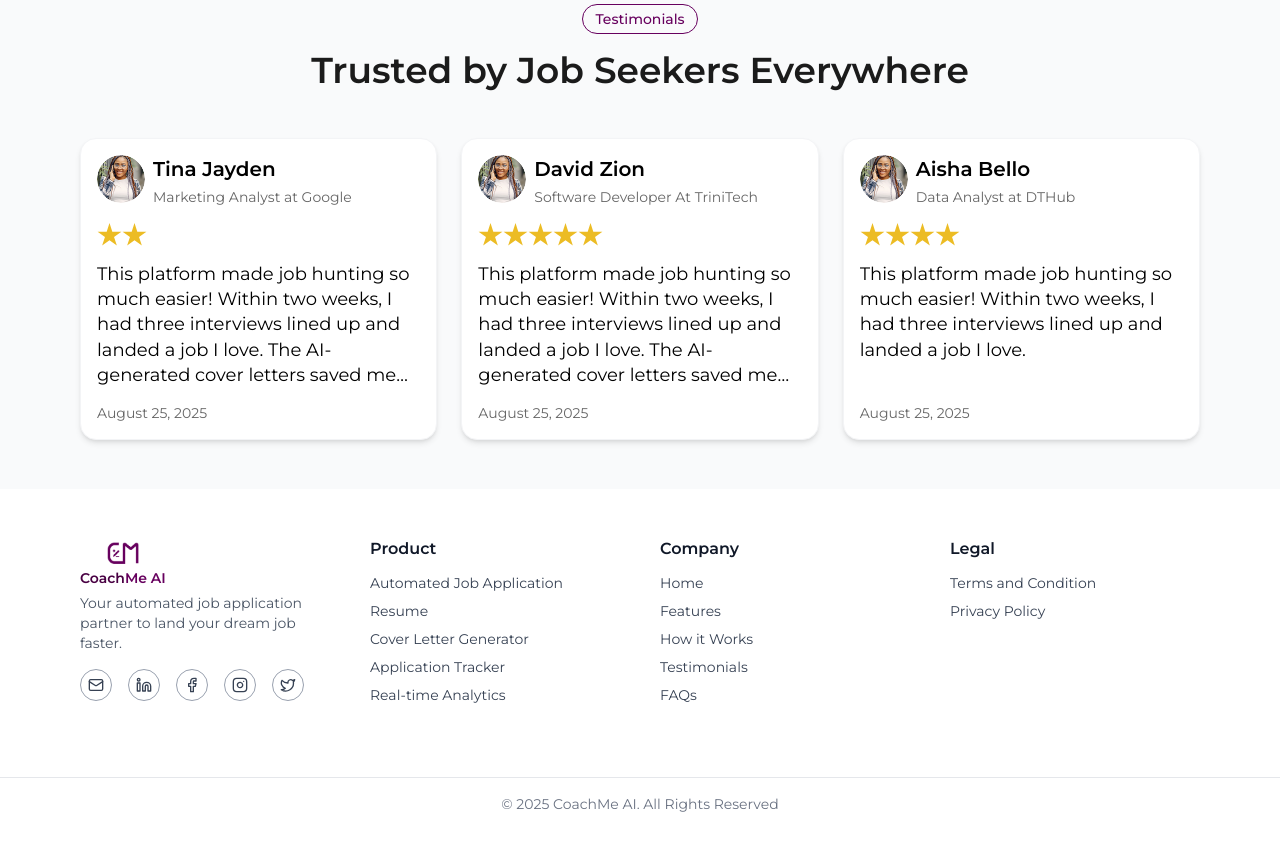
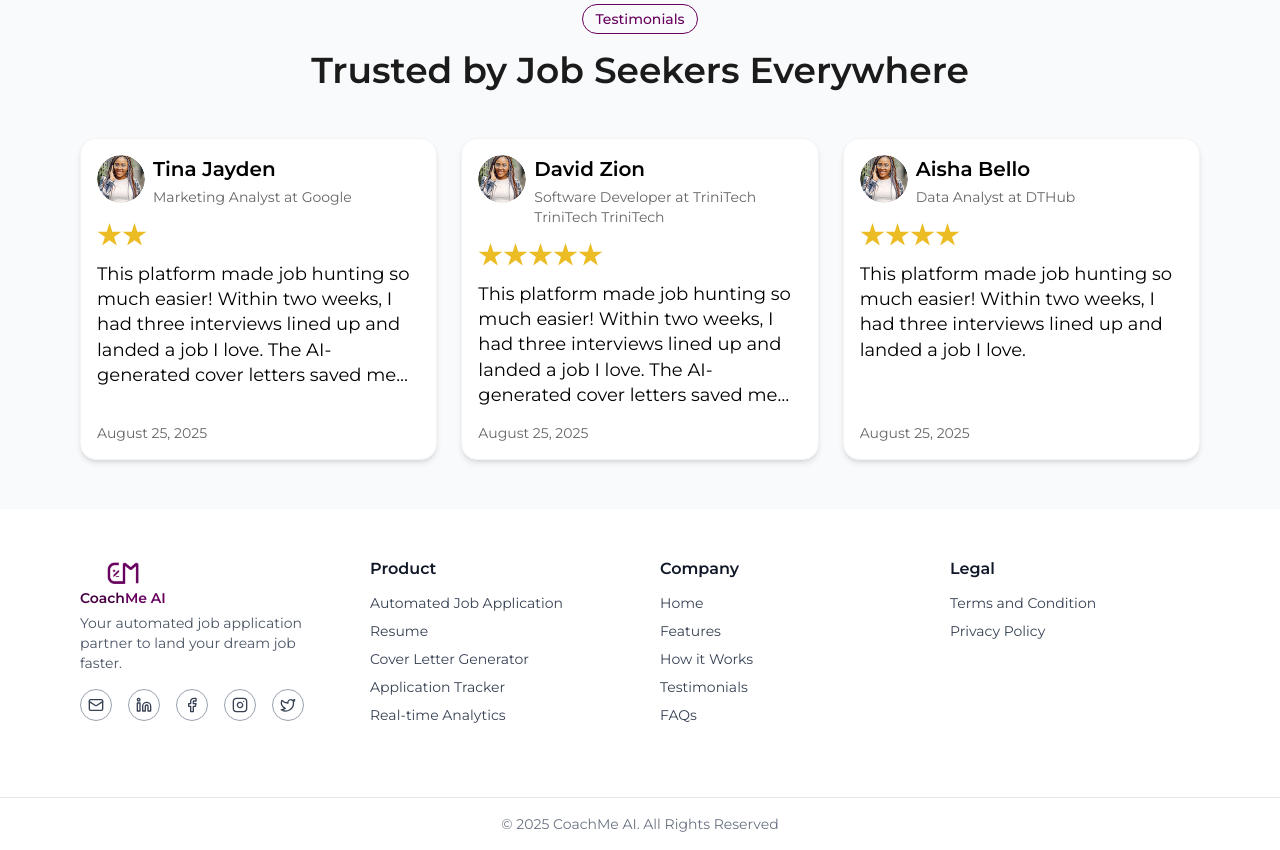
Before and after one commit to TheSkillGarage/coachme_ai, a React (Vite) app: page / in a window 1280 px wide. Shown: the part 1200-2050 px from the top of the page. Built offline with nearby package versions, Linux system fonts and the light colour scheme.

Commit message:
added companyName field and fixed height

```diff
--- a/src/pages/landing/testimonials/index.tsx
+++ b/src/pages/landing/testimonials/index.tsx
@@ -8,6 +8,7 @@ interface Testimonial {
   id: number;
   fullName: string;
   position: string;
+  companyName: string;
   rating: number;
   quote: string;
   date: string;
@@ -18,7 +19,8 @@ const testimonials: Testimonial[] = [
   {
     id: 1,
     fullName: 'Tina Jayden',
-    position: 'Marketing Analyst at Google',
+    position: 'Marketing Analyst',
+    companyName: 'Google',
     rating: 2,
     quote:
       'This platform made job hunting so much easier! Within two weeks, I had three interviews lined up and landed a job I love. The AI-generated cover letters saved me so much time.',
@@ -28,7 +30,8 @@ const testimonials: Testimonial[] = [
   {
     id: 2,
     fullName: 'David Zion',
-    position: 'Software Developer At TriniTech',
+    position: 'Software Developer',
+    companyName: 'TriniTech TriniTech TriniTech',
     rating: 5,
     quote:
       'This platform made job hunting so much easier! Within two weeks, I had three interviews lined up and landed a job I love. The AI-generated cover letters saved me so much time. I’ve used several job platforms before, but this one is on another level. From personalized job recommendations to optimized cover letters, it’s a game changer.',
@@ -38,7 +41,8 @@ const testimonials: Testimonial[] = [
   {
     id: 3,
     fullName: 'Aisha Bello',
-    position: 'Data Analyst at DTHub',
+    position: 'Data Analyst',
+    companyName: 'DTHub',
     rating: 4,
     quote:
       'This platform made job hunting so much easier! Within two weeks, I had three interviews lined up and landed a job I love.',
@@ -52,18 +56,20 @@ const TestimonialBlock: React.FC<{ testimonial: Testimonial }> = ({
 }) => {
   return (
     <Card
-      className="flex flex-col justify-between h-[299px] md:h-[302px]
+      className="flex flex-col justify-between min-h-[299px] md:min-h-[302px]
                min-w-[280px] w-full xl:w-[411px] xl:flex-1
                box-border p-4"
     >
       <div>
         <div className="flex gap-2 mb-4">
-          <Avatar size="lg" src={testimonial.avatarSrc} />
-          <div className="">
+          <Avatar size="lg" className="min-w-12" src={testimonial.avatarSrc} />
+          <div className="flex flex-col">
             <p className="font-semibold text-[18px] md:text-[20px] mb-1 leading-[140%]">
               {testimonial.fullName}
             </p>
-            <p className="text-grey-300 text-sm">{testimonial.position}</p>
+            <p className="text-grey-300 text-sm">
+              {testimonial.position} at {testimonial.companyName}
+            </p>
           </div>
         </div>
         <div className="mb-4 flex">
```
